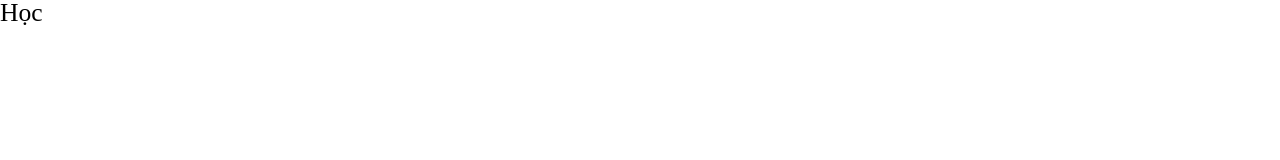
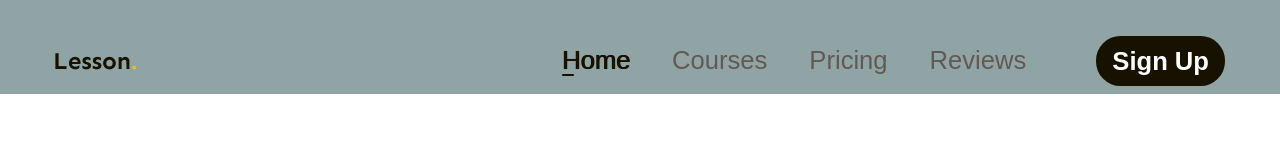
Before and after one commit to Aphuonggithub/hoc_figma1, a plain HTML site: page index.html in a window 1280 px wide. Shown: the top 160 px of the page. Drawn offline with Linux system fonts and the light colour scheme.

Commit message:
first commit

```diff
--- a/assets/css/style.css
+++ b/assets/css/style.css
@@ -1,11 +1,94 @@
-*{
-    box-sizing: border-box;
+* {
+  box-sizing: border-box;
 }
 
-html{
-    font-size: 62,5%;
+html {
+  font-size: 62, 5%;
 }
-    /*Khôi phục cỡ chữ mặc định theo rem */
-body{
-    font-size: 1.6rem;
+/*Khôi phục cỡ chữ mặc định theo rem */
+body {
+  font-size: 1.6rem;
+  font-family: "Poppins", sans-serif;
 }
+/* code thuộc tính dùng chung cho cả trang -- common */
+a {
+  text-decoration: none;
+}
+
+.btn {
+  display: inline-block;
+  min-width: 118px;
+  padding: 0 16px;
+  line-height: 50px;
+  color: #fff;
+  text-align: center;
+
+  font-size: 1.6rem;
+  font-style: normal;
+  font-weight: 600;
+  border-radius: 24.5px;
+
+  background: #171100;
+}
+.main-content {
+  width: 1170px;
+  max-width: calc(100% - 48px);
+  margin-left: auto;
+  margin-right: auto;
+}
+
+/* -- header--*/
+
+.header {
+  background: #012e306e;
+}
+
+.header.fixed {
+  position: sticky;
+  top: -26px;
+}
+.header .body {
+  display: flex;
+  align-items: center;
+  padding: 36px 0 8px;
+}
+
+.nav {
+  margin-left: auto;
+}
+.nav ul {
+  display: flex;
+}
+
+.nav a {
+  position: relative;
+  color: #5f5b53;
+  font-size: 1.6rem;
+  padding: 8px 21px;
+}
+.nav li.active a,
+.nav a:hover {
+  color: #171100;
+  /* font-weight: 600; */
+  text-shadow: 1px 0 0 currentColor;
+}
+
+.nav li.active a::after {
+  position: absolute;
+  left: 21px;
+  bottom: 6px;
+  display: block;
+  content: "";
+  width: 12px;
+  height: 2px;
+  border-radius: 1px;
+  background: #171100;
+}
+
+.header.btn-sign-up {
+  min-width: 144px;
+}
+
+.header .action {
+  margin-left: 49px;
+}
--- a/index.html
+++ b/index.html
@@ -6,13 +6,48 @@
     <meta name="viewport" content="width=device-width, initial-scale=1.0">
     <!-- reset css-->
     <link rel="stylesheet" href="./assets/css/reset.css">
+    <!--embed font-->
+    <link rel="preconnect" href="https://fonts.googleapis.com">
+    <link rel="preconnect" href="https://fonts.gstatic.com" crossorigin>
+    <link href="https://fonts.googleapis.com/css2?family=Sen:wght@700&display=swap" rel="stylesheet">
     <!-- style -->
     <link rel="stylesheet" href="./assets/css/style.css">
     <title>Document</title>
 </head>
 
-<body>
-    <h1>Học</h1>
+<body style = "height: 10000px;">
+    <!-- header-->
+    <header class="header fixed">
+        <div class="main-content">
+            <div class="body">
+                <!--logo-->
+                <img src="./assets/img/logo.png" alt="Lesson." class="logo">
+                <!-- nav-->
+                 <!-- nav.nav>ul>li*4>a{Home}-->
+                 <nav class="nav">
+                    <ul>
+                        <li class="active">
+                            <a href="#!">Home</a>
+                        </li>
+                        <li>
+                            <a href="#!">Courses</a>
+                        </li>
+                        <li>
+                            <a href="#!">Pricing</a>
+                        </li>
+                        <li>
+                            <a href="#!">Reviews</a>
+                        </li>
+                    </ul>
+                 </nav>
+                 <!-- btn action-->
+                  <!-- .action>a.btn{Sign UP}-->
+                  <div class="action">
+                    <a href="#!" class="btn btn-sign-up">Sign Up</a>
+                  </div>
+            </div>
+        </div>
+    </header>
 </body>
 
 </html>
```
Also changed, not shown: assets/img/logo.png (added).
